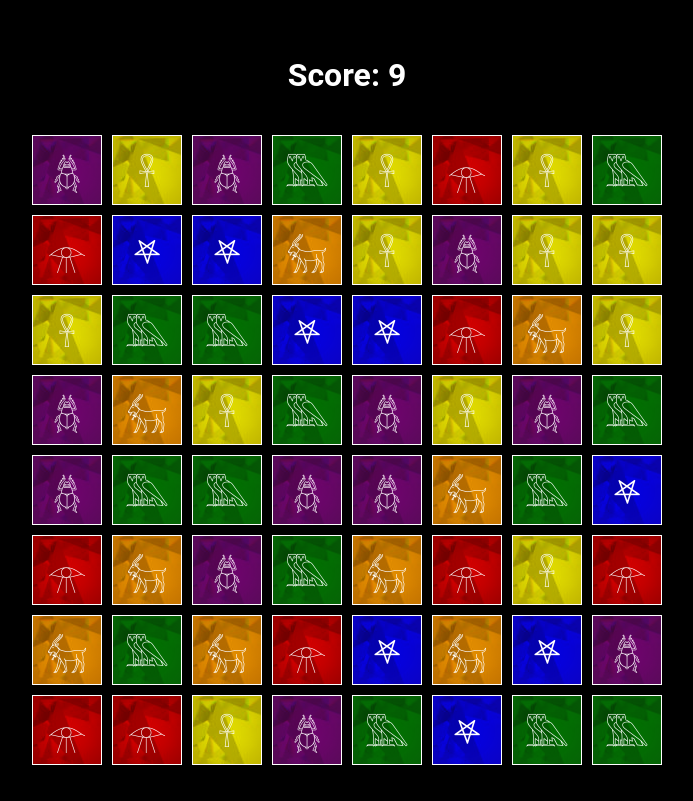
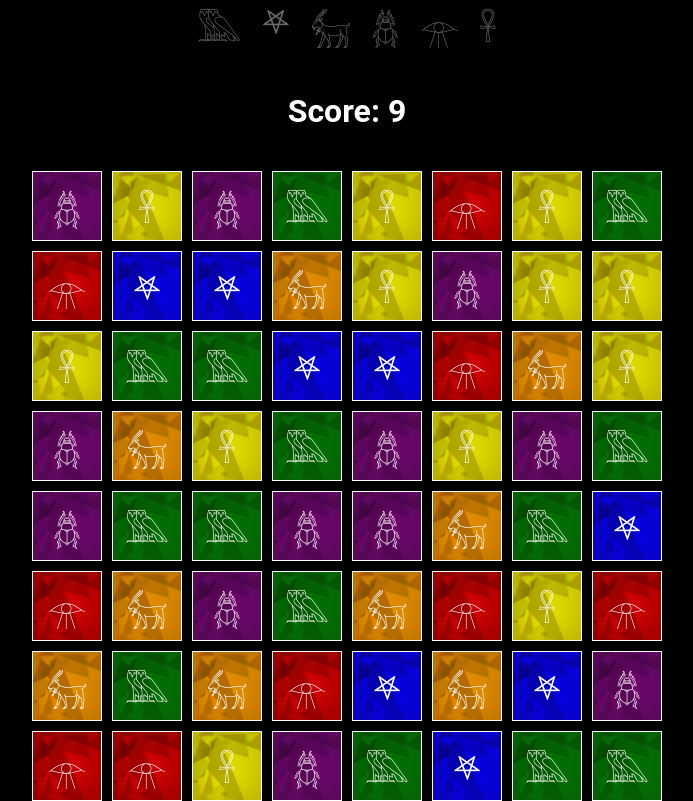
Before and after one commit to Mattds825/curse-crush, a React (Vite) app: page / in a window 1280 px wide. Shown: the whole page, without its empty margins (293-986 px from the left). Built offline with nearby package versions, Linux system fonts and the light colour scheme.

Commit message:
add symbols div above scores and create poem that is used in the game

```diff
--- a/src/App.tsx
+++ b/src/App.tsx
@@ -9,6 +9,19 @@ const tileColors: string[] = [
   "red",
   "yellow",
 ];
+
+const poem = `In the darkest night, where wisdom owls soar,
+A creature whispers secrets, but tell me, what Fo(u)r?.
+When the sky reveals a guiding star,
+Its sparkle whispers softly three wishes afar.
+On cliffs where the horned one stands with might,
+Face it with courage, again, again, again, again, and again you fight.
+In shadows deep, where beetles crawl,
+Two hushed steps, then the shattering fall.
+A single eye sees all that’s true,
+It blinks, it stares thrice it glares
+And at the end, a key for the locks,
+One strike alone the door unlocks…`
 
 const App = () => {
   const [board, setBoard] = useState<string[]>([]);
@@ -283,6 +296,14 @@ const App = () => {
 
   return (
     <div className="app">
+      <div className="symbols">
+        <p>𓅔</p>
+        <p>𖤐</p>
+        <p>𓃶</p>
+        <p>𓆣</p>
+        <p>𓁿</p>
+        <p>𓋹</p>
+      </div>
       <div className="scoreBoard">
         <h1>Score: {score}</h1>
       </div>
--- a/src/index.css
+++ b/src/index.css
@@ -19,6 +19,20 @@ body {
   align-items: center;
 }
 
+.symbols{
+  display: flex;
+  gap: 20px;
+  color: #6a6a6a;
+}
+
+.symbols p{
+  font-size: 2rem;
+  margin: 0;
+}
+
+.symbols p.active{
+  color: white;
+}
 .game{
   display: grid;
   grid-template-columns: repeat(8, 1fr);
@@ -42,6 +56,13 @@ body {
 .scoreBoard h1{
   color: white;
   font-size: 2rem;
+}
+
+.tile{
+  background: linear-gradient(-45deg, #747474 40%, #ffffff 50%, #484848 60%);
+  /* background-size: 300%; */
+  /* background-position-x: 100%; */
+  animation: shimmer 1s  linear;
 }
 
 .tile p{
@@ -127,3 +148,9 @@ body {
     opacity: 0;
   }
 }
+
+@keyframes shimmer {
+  to {
+     background-position-x: 0%
+  }
+}
```
